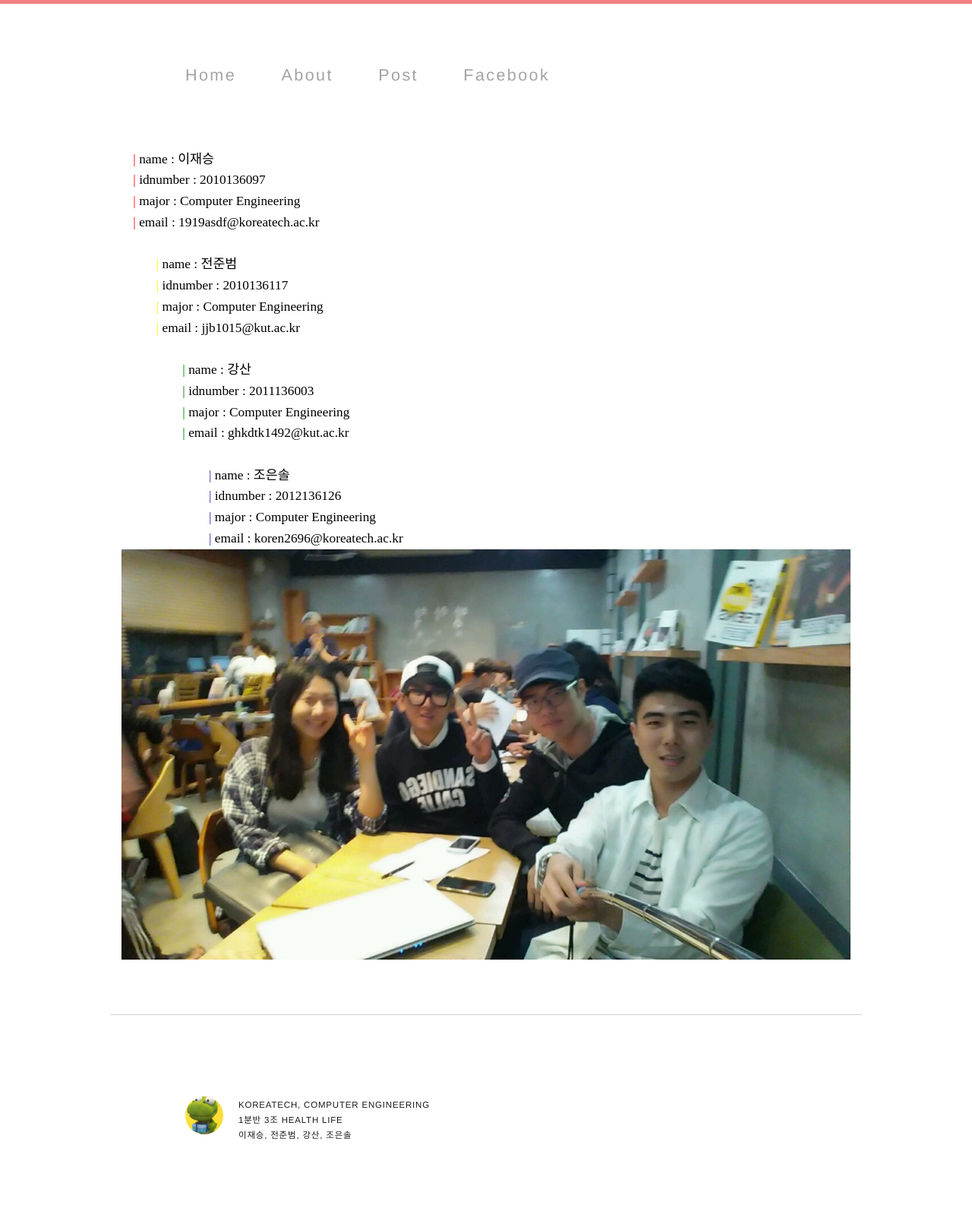
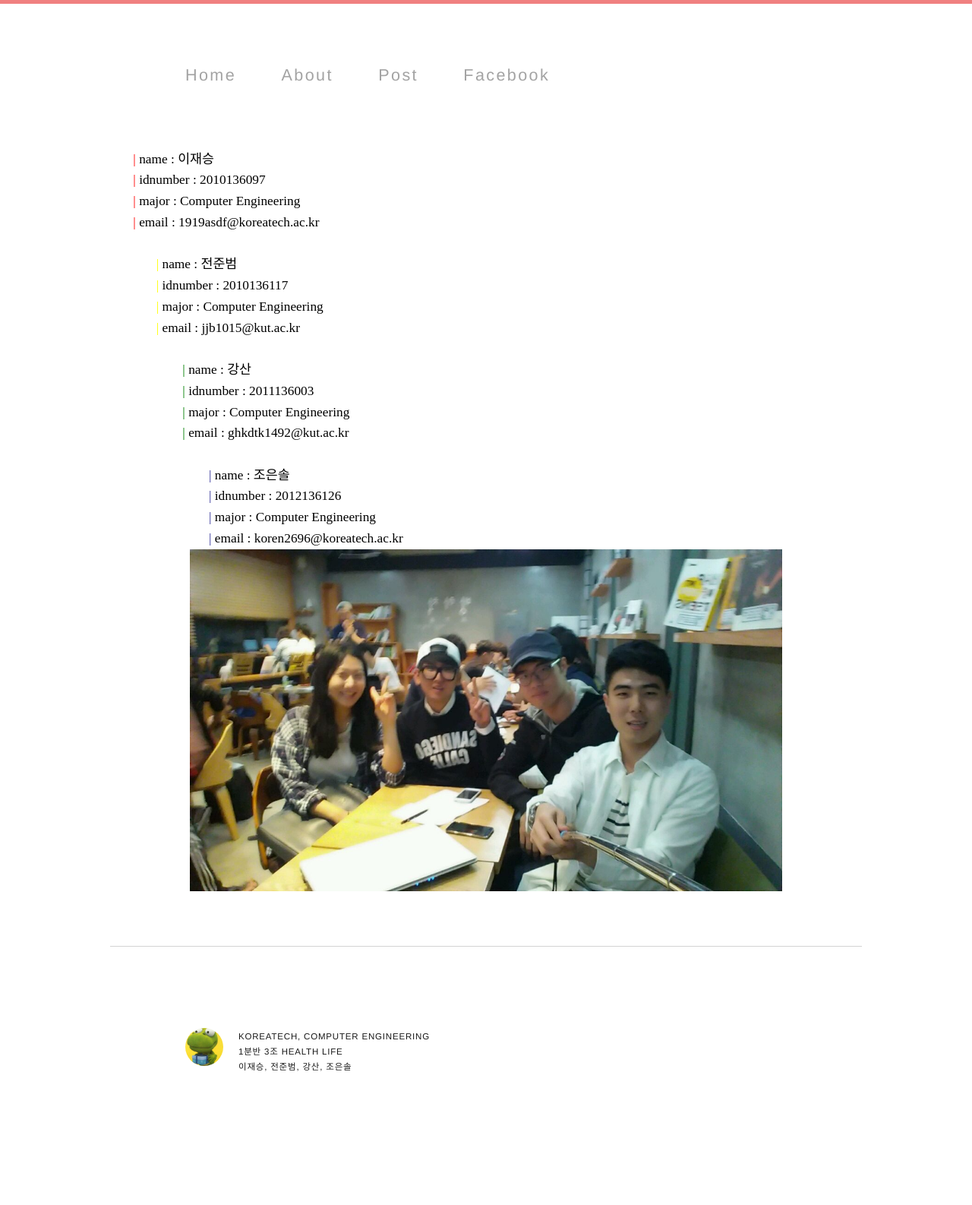
Before and after one commit to kuthealth/kuthealth.github.com, a Jekyll site: the page page/about.html, which Jekyll copies as it is, in a window 1280 px wide. Shown: the whole page at 76% size. Built offline with Jekyll 4.4.1, drawn with Linux system fonts in a browser that asks for light colours; comment, search, counter and statistics services are not loaded; after the commit the page ends 1496 px from its top, so only the background shows below that.

Commit message:
Update about.html

```diff
--- a/page/about.html
+++ b/page/about.html
@@ -81,7 +81,7 @@
 
 <P CLASS=HStyle0 STYLE='text-align:center;'><SPAN STYLE='font-weight:"bold"'><IMG src="../src/team.jpg" alt="그림입니다.
 원본 그림의 이름: CLP00001a1c82fb.bmp
-원본 그림의 크기: 가로 486pixel, 세로 407pixel" width="960" height="540" vspace="0" hspace="0" border="0"></SPAN></P>
+원본 그림의 크기: 가로 486pixel, 세로 407pixel" width="780" height="450" vspace="0" hspace="0" border="0"></SPAN></P>
 
 
         <footer>
```
